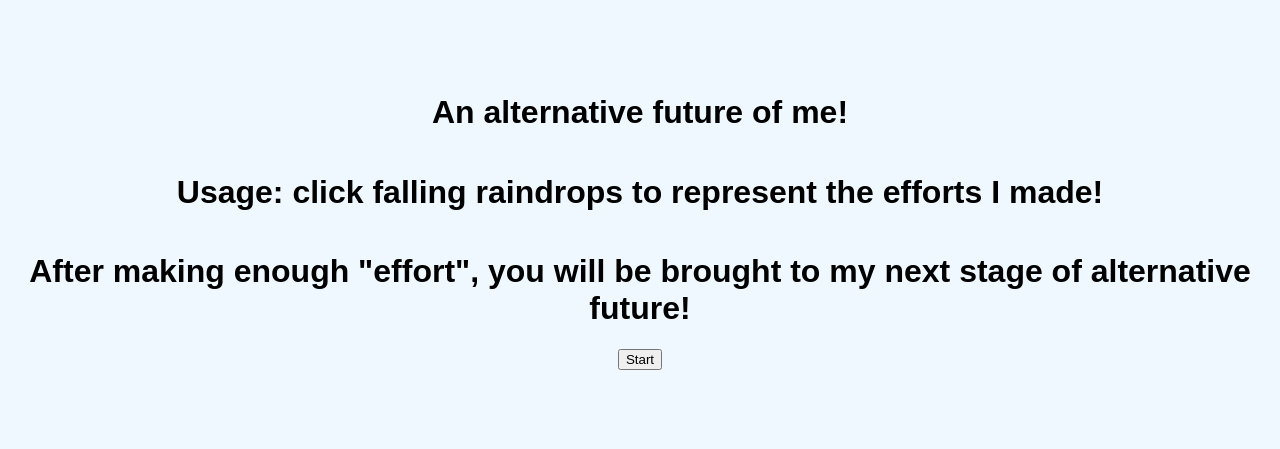
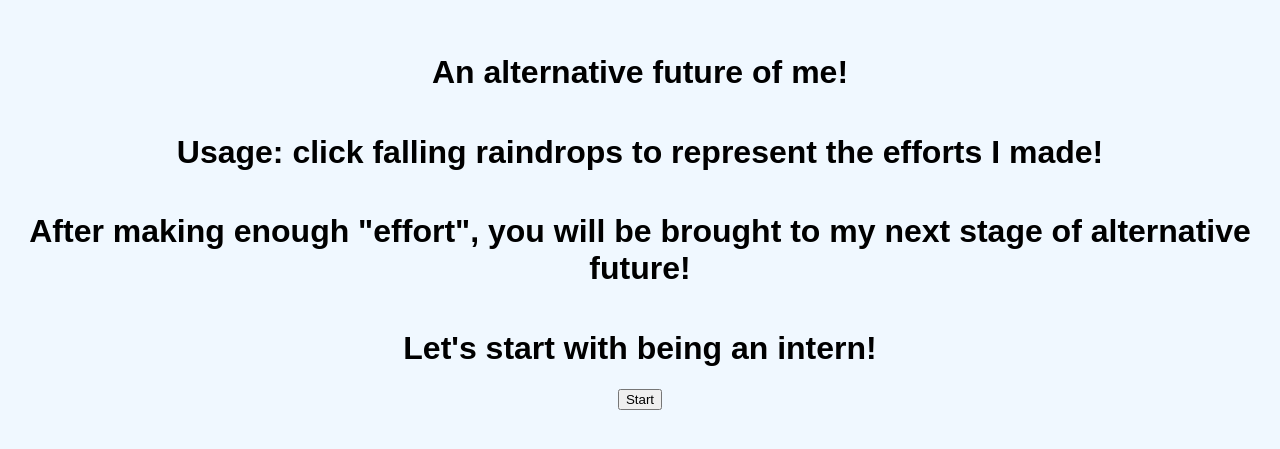
Before and after one commit to anyadontfly/wordraindrop, a plain HTML site: page index.html in a window 1280 px wide. Shown: the part 179-628 px from the top of the page. Drawn offline with Linux system fonts and the light colour scheme.

Commit message:
Update index.html

```diff
--- a/index.html
+++ b/index.html
@@ -52,6 +52,7 @@
         <h1>An alternative future of me!</h1>
         <h1>Usage: click falling raindrops to represent the efforts I made!</h1>
         <h1>After making enough "effort", you will be brought to my next stage of alternative future!</h1>
+        <h1>Let's start with being an intern!</h1>
         <button id="start-button">Start</button>
     </div>
 
```
